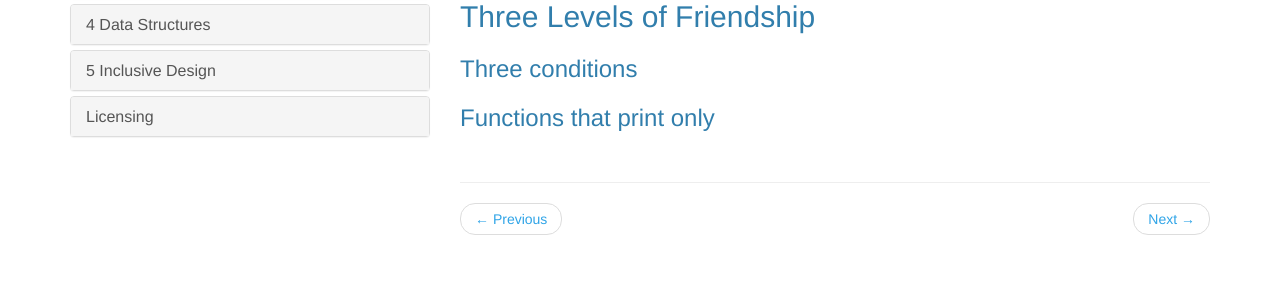
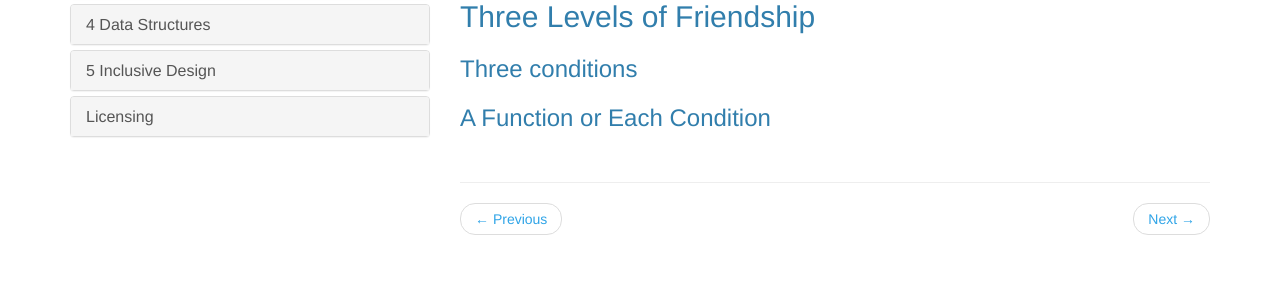
Before and after one commit to jake-chipps/friendometer, a Jekyll site: the page built from _docs/lessons/3-1.md, in a window 1280 px wide. Shown: the part 374-672 px from the top of the page. Built offline with Jekyll 4.4.1, drawn with Linux system fonts in a browser that asks for light colours.

Commit message:
Update 3-1.md

```diff
--- a/_docs/lessons/3-1.md
+++ b/_docs/lessons/3-1.md
@@ -14,4 +14,4 @@ permalink: /docs/3-1/
 
 ### Three conditions
 
-### Functions that print only
+### A Function or Each Condition
```
